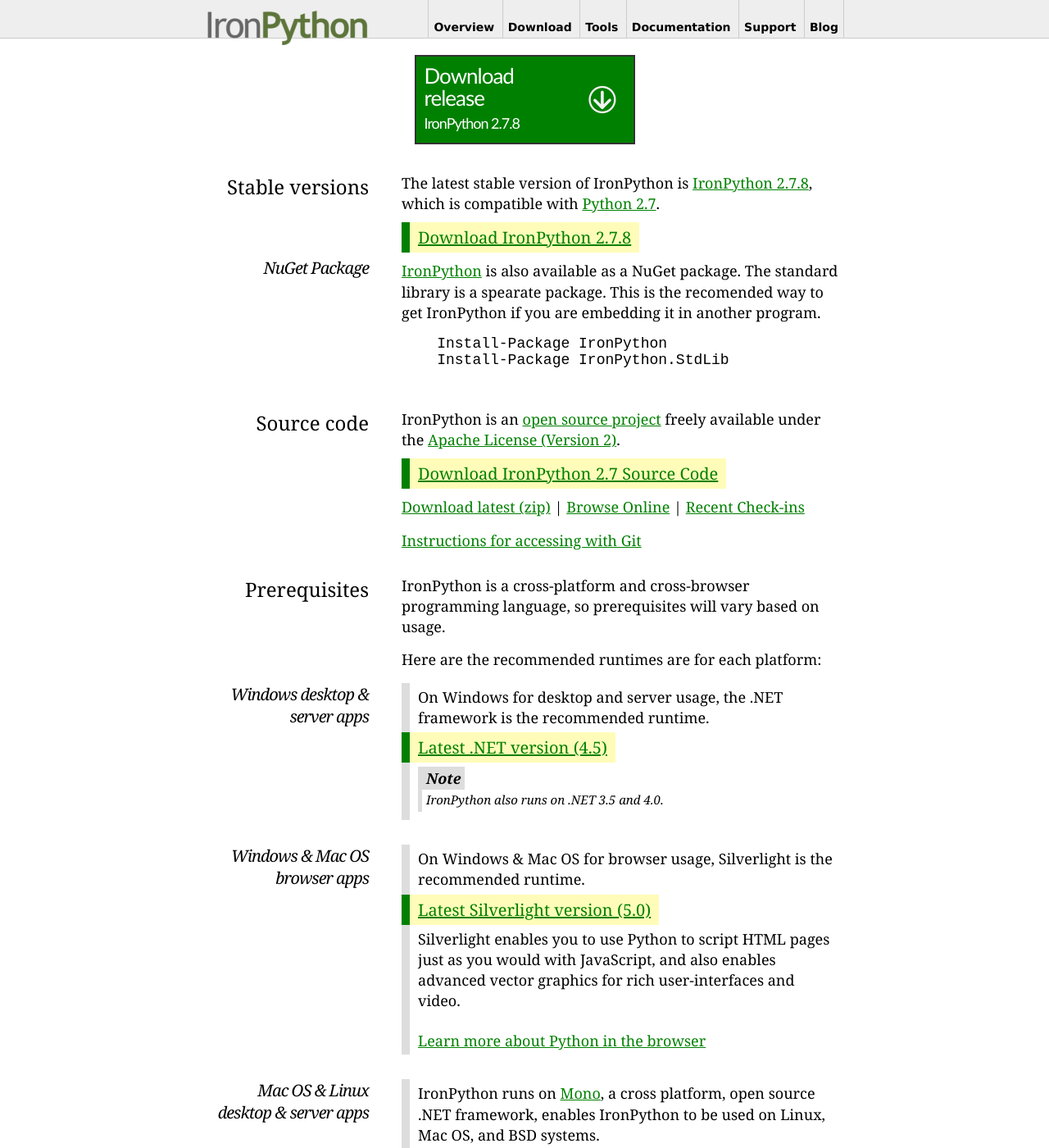
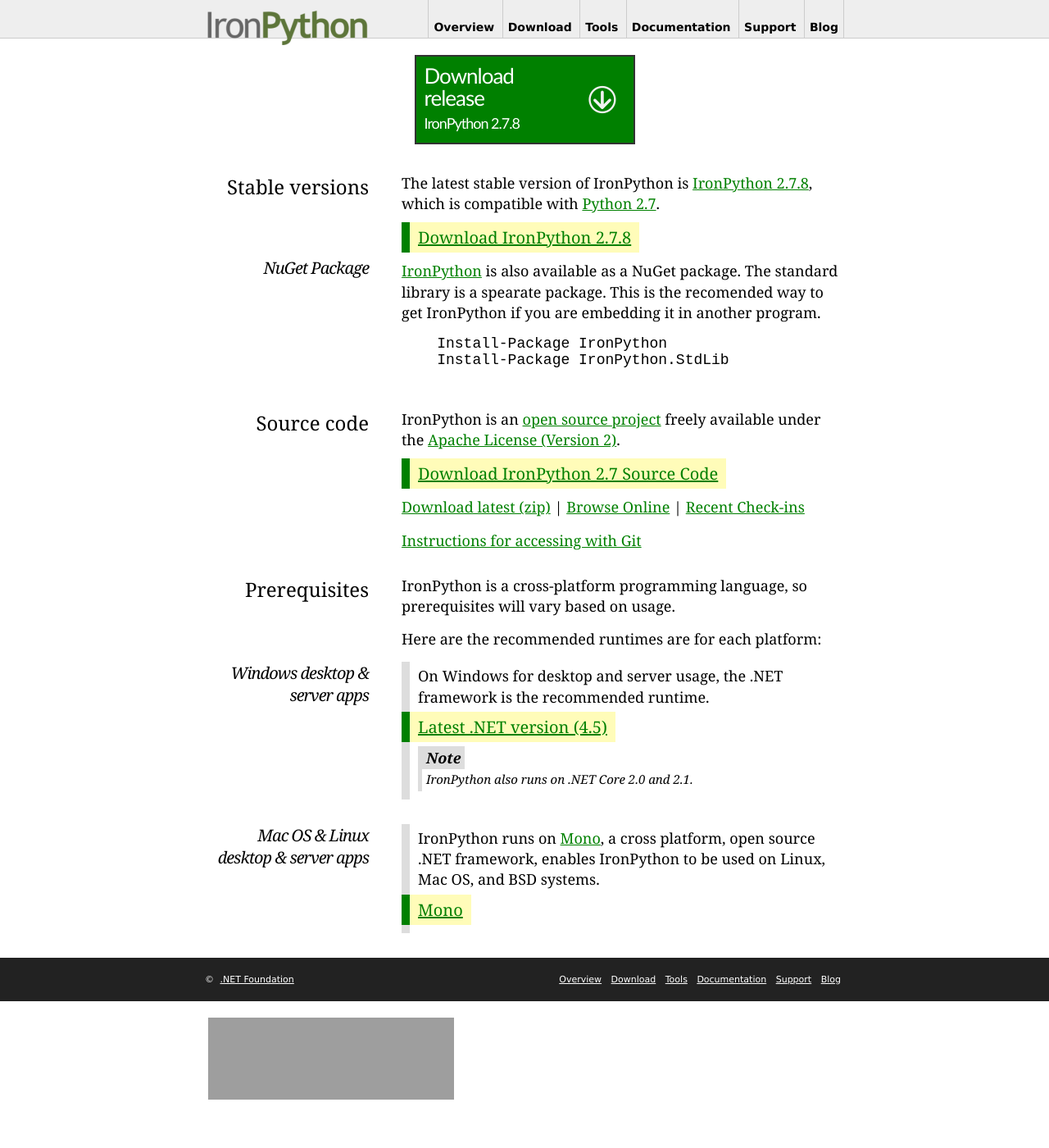
Before and after one commit to IronLanguages/ironpython.net, a Jekyll site: the page built from download/index.html, in a window 1280 px wide and 1400 px high. Shown: the whole window at 82% size. Built offline with Jekyll 4.4.1, drawn with Linux system fonts in a browser that asks for light colours.

Commit message:
Fix IronLanguages/ironpython2#494

```diff
--- a/documentation/dotnet/index.html
+++ b/documentation/dotnet/index.html
@@ -21,7 +21,7 @@
 
       <div id="nav">
         <div>
-          <a href='../..'>Overview</a><a href='../../download/'>Download</a><a href='../tools/'>Tools</a><a href='../browser/'>Browser</a><a href='..' class='active'>Documentation</a><a href='../../support/'>Support</a>
+          <a href='../..'>Overview</a><a href='../../download/'>Download</a><a href='../tools/'>Tools</a><a href='..' class='active'>Documentation</a><a href='../../support/'>Support</a>
         </div>
       </div>
 
--- a/download/index.html
+++ b/download/index.html
@@ -20,16 +20,16 @@
 </div>
 <div class="section" id="source-code">
     <h1>Source code</h1>
-    <p>IronPython is an <a class="reference external" href="https://github.com/IronLanguages/main">open source project</a> freely available under the <a class="reference external" href="http://ironpython.codeplex.com/license">Apache License (Version 2)</a>.</p>
+    <p>IronPython is an <a class="reference external" href="https://github.com/IronLanguages/ironpython2">open source project</a> freely available under the <a class="reference external" href="https://github.com/IronLanguages/ironpython2/blob/master/LICENSE">Apache License (Version 2)</a>.</p>
     <div class="download col container">
         <a class="reference external" href="https://github.com/IronLanguages/main/tree/ipy-2.7-maint">Download IronPython 2.7 Source Code</a>
     </div>
-    <p><a class="reference external" href="http://github.com/ironlanguages/main">Download latest (zip)</a> | <a class="reference external" href="http://github.com/ironlanguages/main">Browse Online</a> | <a class="reference external" href="http://github.com/ironlanguages/main">Recent Check-ins</a></p>
-    <p><a class="reference external" href="http://github.com/ironlanguages/main">Instructions for accessing with Git</a></p>
+    <p><a class="reference external" href="http://github.com/ironlanguages/ironpython2">Download latest (zip)</a> | <a class="reference external" href="http://github.com/ironlanguages/ironpython2">Browse Online</a> | <a class="reference external" href="http://github.com/ironlanguages/ironpython2">Recent Check-ins</a></p>
+    <p><a class="reference external" href="http://github.com/ironlanguages/ironpython2">Instructions for accessing with Git</a></p>
 </div>
 <div class="section" id="prerequisites">
     <h1>Prerequisites</h1>
-    <p>IronPython is a cross-platform and cross-browser programming language,
+    <p>IronPython is a cross-platform programming language,
     so prerequisites will vary based on usage.</p>
     <p>Here are the recommended runtimes are for each platform:</p>
     <div class="section" id="windows-desktop-server-apps">
@@ -43,25 +43,8 @@
             <div class="note">
                 <p class="first admonition-title">Note</p>
                 <div class="last line-block">
-                    <div class="line">IronPython also runs on .NET 3.5 and 4.0.</div>
+                    <div class="line">IronPython also runs on .NET Core 2.0 and 2.1.</div>
                 </div>
-            </div>
-        </div>
-    </div>
-    <div class="section" id="windows-mac-os-browser-apps">
-        <h2>Windows &amp; Mac OS browser apps</h2>
-        <div class="strip container">
-            <p>On Windows &amp; Mac OS for browser usage, Silverlight is the recommended
-            runtime.</p>
-            <div class="download container">
-                <a class="reference external" href="http://go.microsoft.com/fwlink/?linkid=150228">Latest Silverlight version (5.0)</a>
-            </div>
-            <p>Silverlight enables you to use Python to script HTML pages just as
-            you would with JavaScript, and also enables advanced vector graphics
-            for rich user-interfaces and video.</p>
-            <div class="line-block">
-                <div class="line"><br /></div>
-                <div class="line"><a class="reference external" href="../browser/">Learn more about Python in the browser</a></div>
             </div>
         </div>
     </div>
--- a/try/index.html
+++ b/try/index.html
@@ -21,7 +21,7 @@
 
       <div id="nav">
         <div>
-          <a href='..'>Overview</a><a href='../download/'>Download</a><a href='../browser/'>Browser</a><a href='../documentation/'>Documentation</a><a href='../support/'>Support</a>
+          <a href='..'>Overview</a><a href='../download/'>Download</a><a href='../documentation/'>Documentation</a><a href='../support/'>Support</a>
         </div>
       </div>
 
```
Also changed, not shown: documentation/dotnet/dotnet.html (+3 -7 lines), documentation/index.html (+5 -15 lines), Gemfile.lock.
